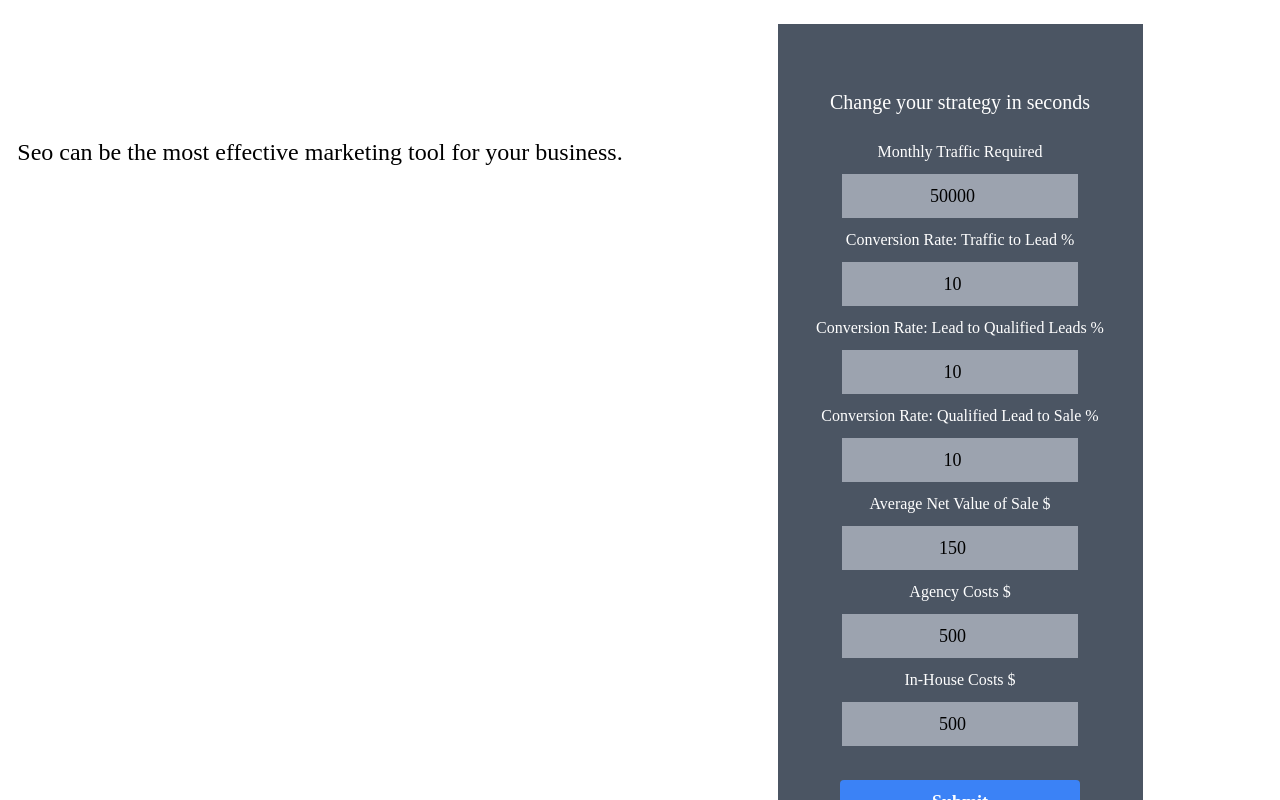
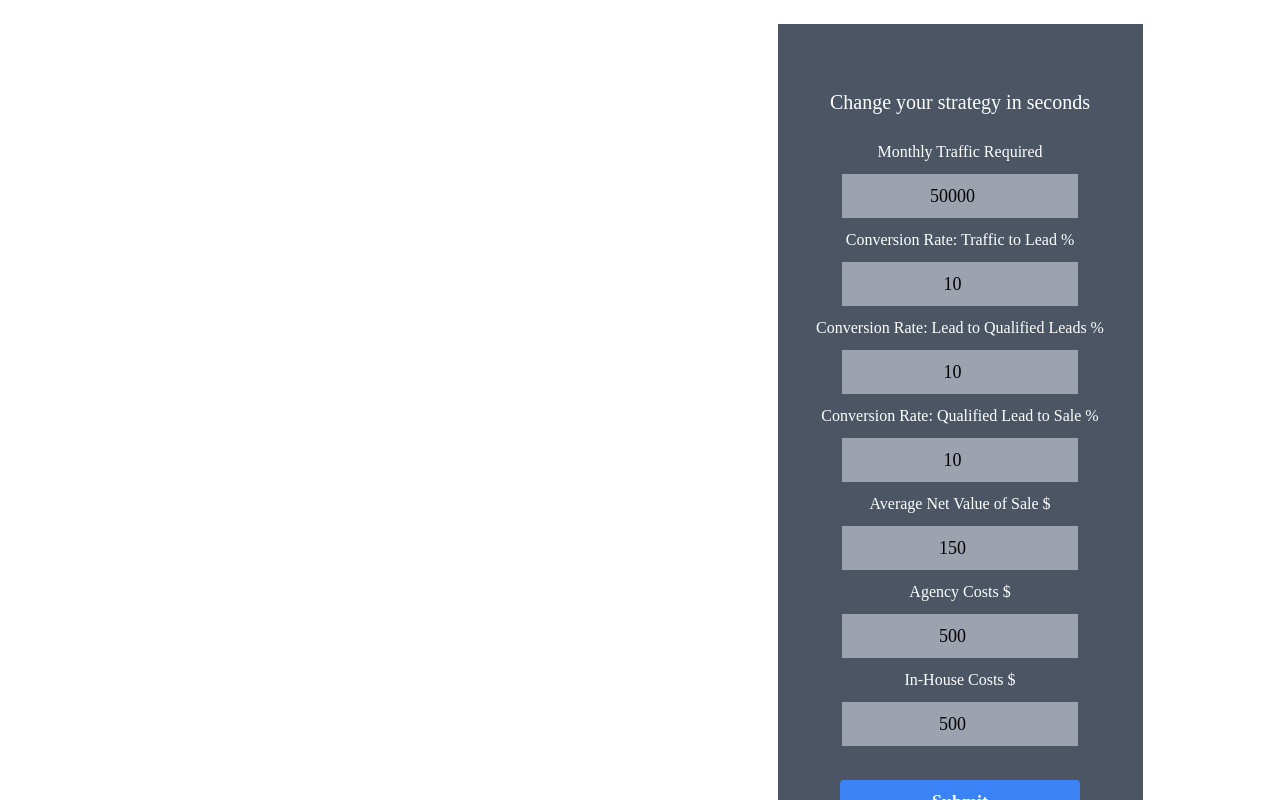
Before and after one commit to artofmayhem/seo-roi-calculator, a React (Create React App) app: page / in a window 1280 px wide. Shown: the part 760-1560 px from the top of the page. Built offline with nearby package versions, Linux system fonts and the light colour scheme; a web font is replaced by a local one.

Commit message:
small fix to responsiveness

```diff
--- a/src/components/FormContainer.js
+++ b/src/components/FormContainer.js
@@ -249,7 +249,7 @@ export default function FormContainer() {
 
   return (
     <div className={"flex flex-row flex-wrap"}>
-      <div className={'w-1/2 text-center flex justify-center items-start mt-48'}>
+      <div className={'w-1/2 text-center flex justify-center items-center mt-48'}>
         <h3 className={'text-2xl'}>
           Seo can be the most effective marketing tool for your business.
         </h3>
```
